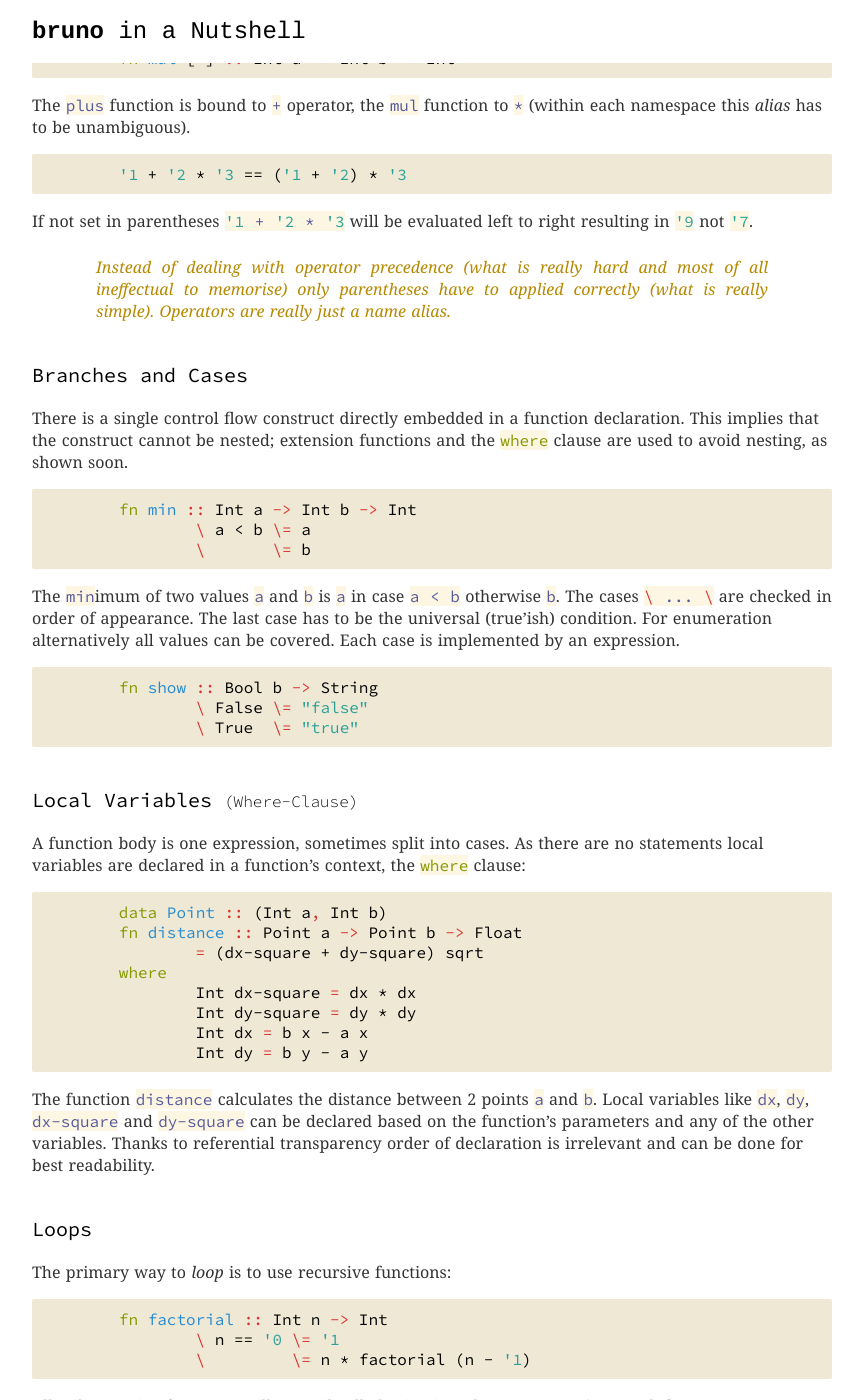
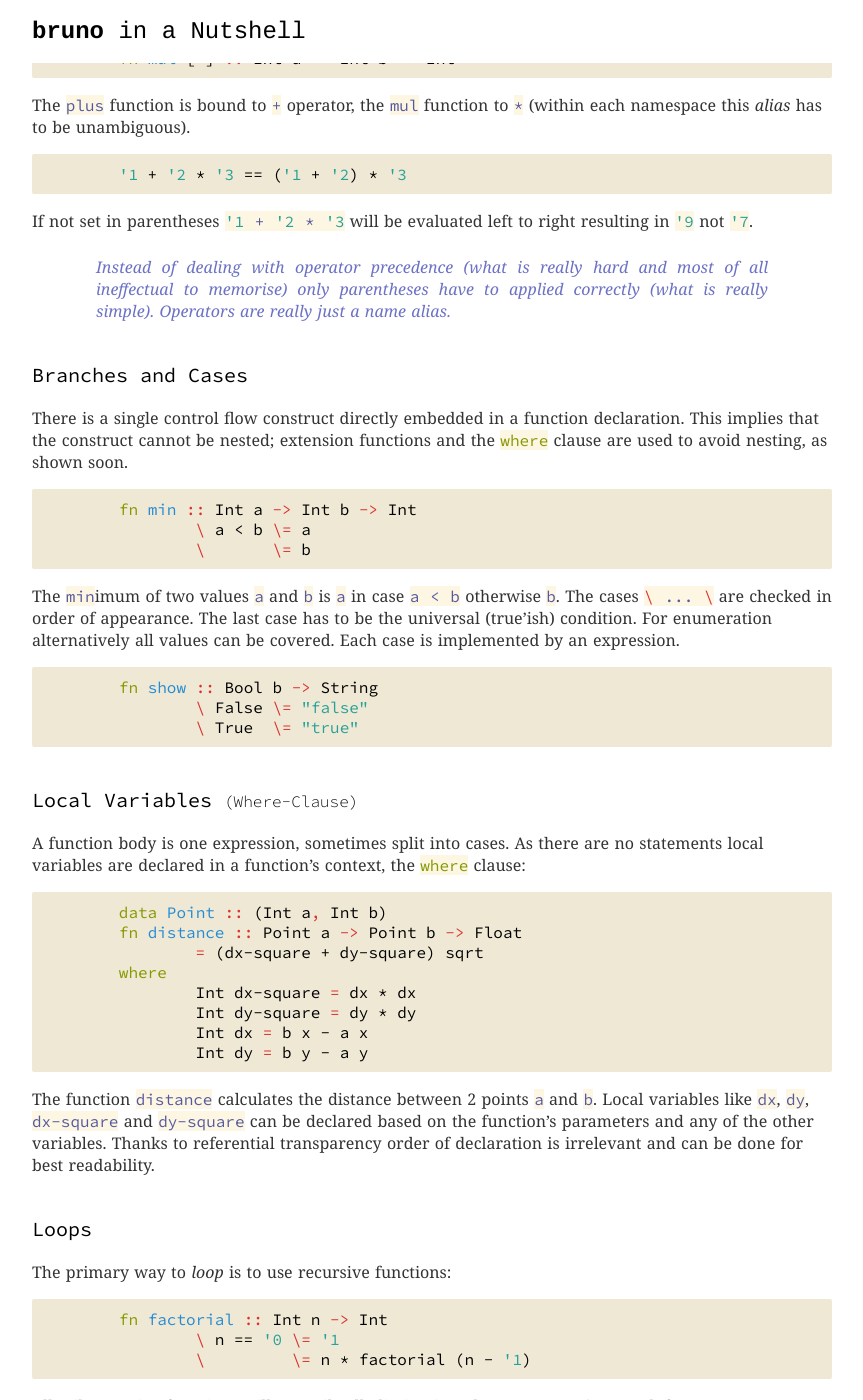
Before and after one commit to bruno-lang/bruno-lang.github.io, a Jekyll site: the page built from learn/index.md, in a window 1280 px wide and 1400 px high, scrolled down 4371 px. Shown: the whole window, without its empty margins (208-1071 px from the left). Built offline with Jekyll 4.4.1, drawn with Linux system fonts in a browser that asks for light colours; nearby versions of some CDN libraries.

Commit message:
Update docs.css

```diff
--- a/assets/css/docs.css
+++ b/assets/css/docs.css
@@ -61,7 +61,7 @@ content code {
 }
 
 content blockquote {
-	color: #b58900;
+	color: #6c71c4;
 	text-align: justify;
 	font-style: italic;
 	margin: 1.5em 4em;
```
